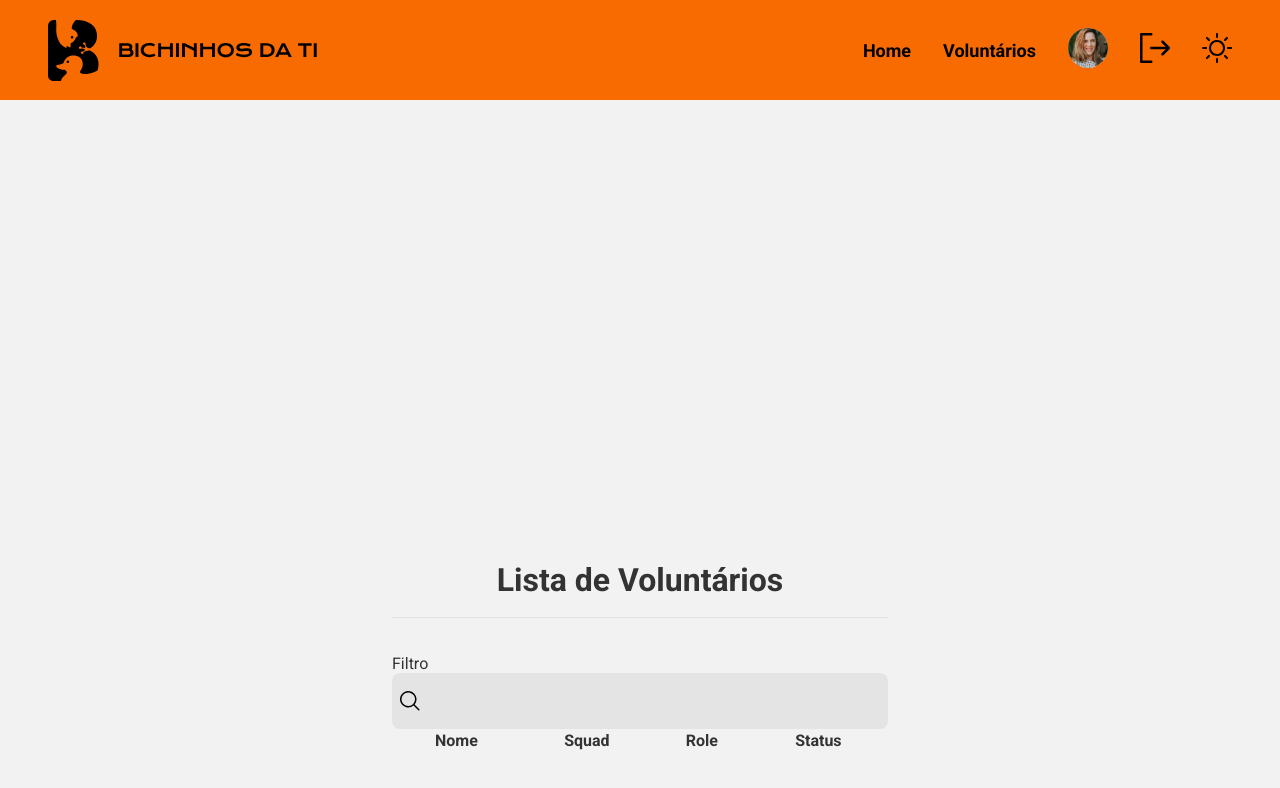
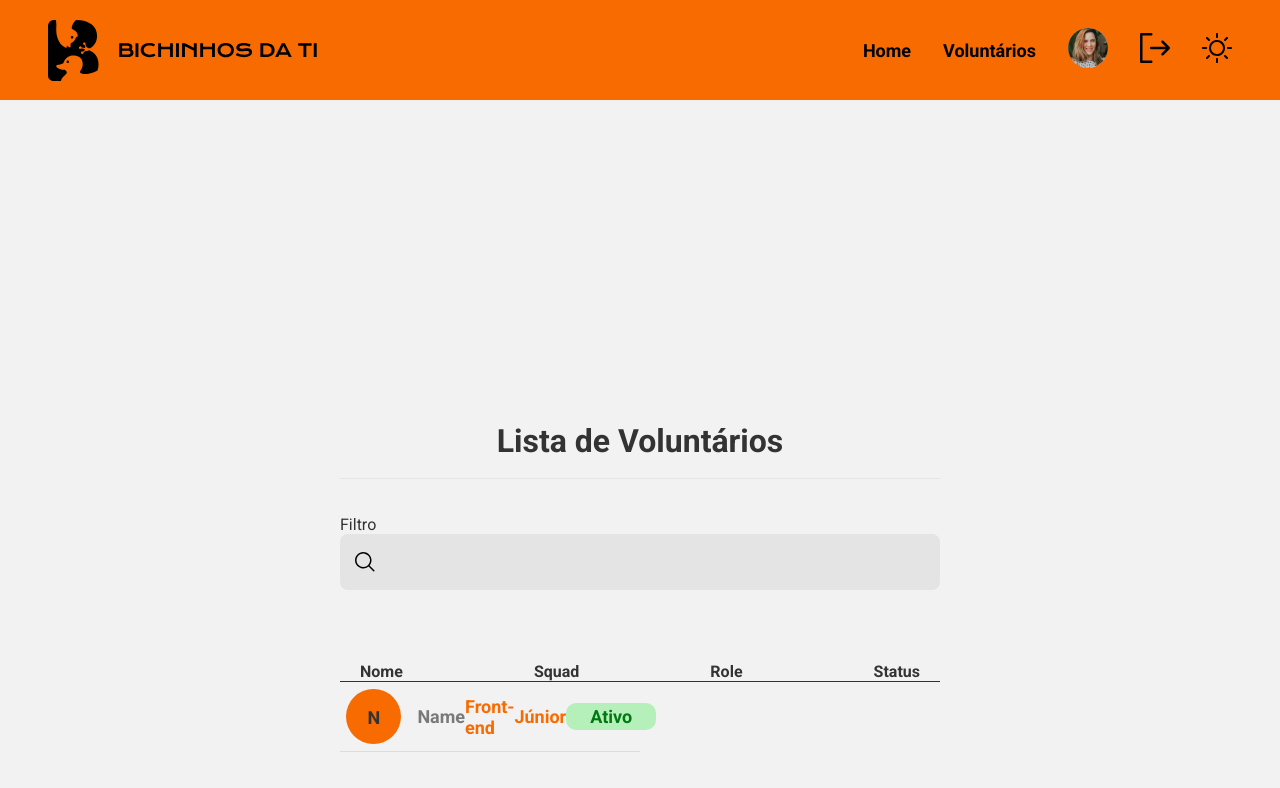
Before and after one commit to Capivara-s-Team/CapSync-Front-End, a React (Vite) app: page /list in a window 1280 px wide. Shown: the top 788 px of the page. Built offline with nearby package versions, Linux system fonts and the light colour scheme; a web font is replaced by a local one.

Commit message:
Initial volunteer list page

```diff
--- a/src/pages/listVolunteers/ListVolunteers.styles.ts
+++ b/src/pages/listVolunteers/ListVolunteers.styles.ts
@@ -30,9 +30,9 @@ export const Content = styled.div`
     background-color: #e4e4e4;
     display: flex;
     align-items: center;
-    padding: 8px;
+    padding: 8px 15px;
     border-radius: 8px;
-    width: 496px;
+    width: 600px;
 
     input {
       background-color: transparent;
@@ -48,3 +48,19 @@ export const Content = styled.div`
       }
   }
 `;
+
+export const Table = styled.div`
+
+.table {
+    margin-top: 72px;
+    font-weight: bold;
+    padding: 0 20px;
+
+    border-bottom: 1px solid #333;
+
+    display: flex;
+    flex-direction: row;
+    justify-content: space-between;
+
+  }
+`;
--- a/src/pages/listVolunteers/ListVolunteers.tsx
+++ b/src/pages/listVolunteers/ListVolunteers.tsx
@@ -1,7 +1,7 @@
-import { Container, Content } from "./ListVolunteers.styles";
+import { Container, Content, Table } from "./ListVolunteers.styles";
 
 import NavbarMenuLogged from "../../components/navbarMenuLogged/NavbarMenuLogged";
-//import VolunteerCard from "../../components/volunteerCard/VolunteerCard";
+import VolunteerCard from "../../components/volunteerCard/VolunteerCard";
 import glass_icon from "../../assets/svg/glass_icon.svg";
 import { GlobalStyle } from "../../styles/globalStyles";
 
@@ -20,16 +20,24 @@ export default function ListVolunteers() {
                     <input type="text" />
                 </div>
 
-                <table>
-                    <thead>
-                        <tr>
-                            <th>Nome</th>
-                            <th>Squad</th>
-                            <th>Role</th>
-                            <th>Status</th>
-                        </tr>
-                    </thead>
-                </table>
+                <Table>
+                    <div className="table">
+                        <p>Nome</p>
+                        <p>Squad</p>
+                        <p>Role</p>
+                        <p>Status</p>
+                    </div>
+
+                    <VolunteerCard
+                        name='Name'
+                        squad='Front-end'
+                        seniority='Júnior'
+                        status='Ativo'
+                    />
+                </Table>
+
+
+
 
             </Content>
 
```
